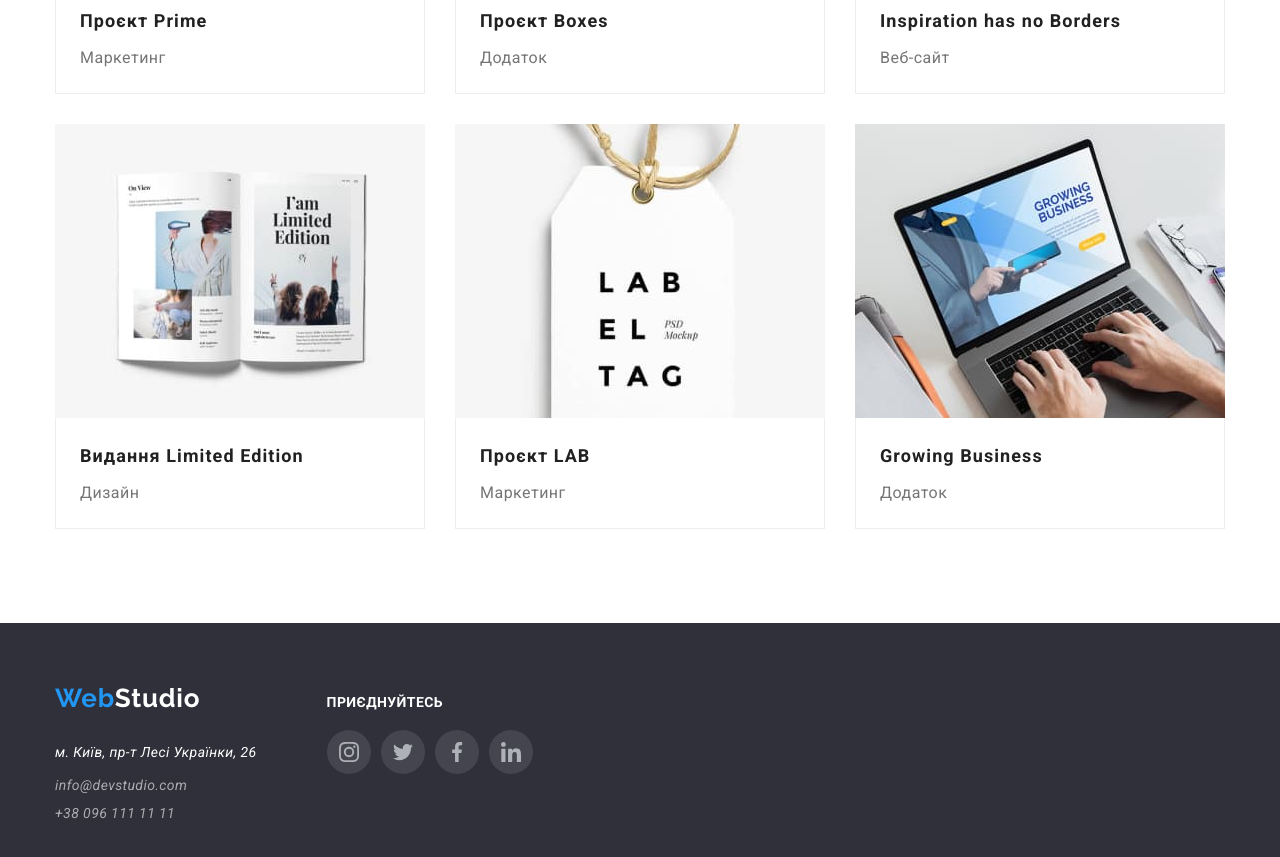
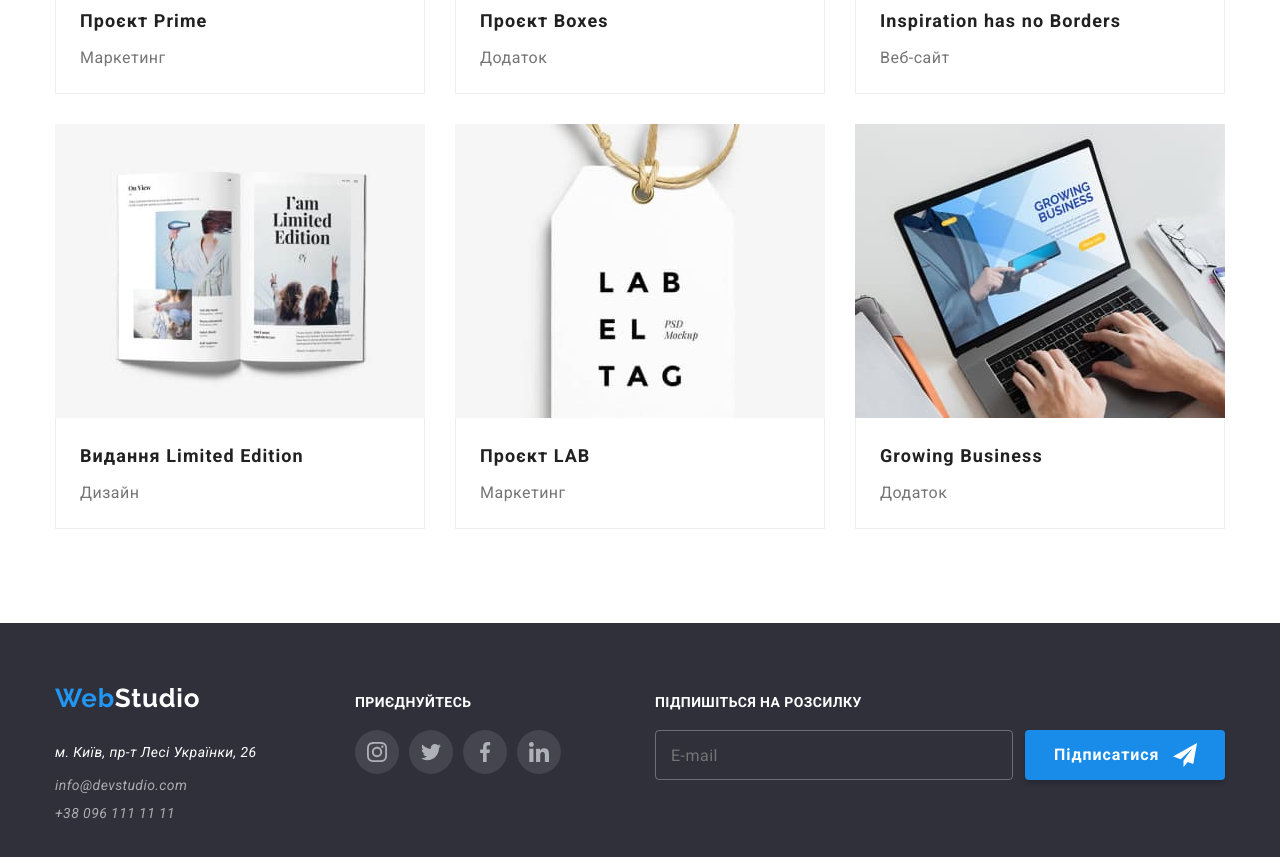
Before and after one commit to OksanaKosmak/goit-markup-hw-06-2023, a plain HTML site: page portfolio.html in a window 1280 px wide. Shown: the part 1015-1872 px from the top of the page. Drawn offline with nearby package versions, Linux system fonts and the light colour scheme.

Commit message:
зроблено розсилку у футері

```diff
--- a/css/styles.css
+++ b/css/styles.css
@@ -647,9 +647,10 @@ ul, ol {
     color: var(--accent-color);
 }
 
-.footer-inner {
+.footer-inner:not(:last-child) {
     display: flex;
     flex-direction: column;
+    width: 231px;
     margin-right: 70px;
 }
 
@@ -670,7 +671,7 @@ ul, ol {
 
 .social-list-footer {
     display: flex;
-    justify-content: center;
+    justify-content: flex-start;
     align-items: center;
     gap: 10px;
 }
--- a/portfolio.html
+++ b/portfolio.html
@@ -242,6 +242,18 @@
                      </li>
                  </ul>
               </div>
+              <div class="footer-inner">
+                <p class="form-footer-text">Підпишіться на розсилку</p>
+                <form class="footer-form">
+                    <input type="email" name="footer-email" required class="footer-form-input"   placeholder="E-mail">
+                    <div class="form-field-footer">
+                        <button type="submit" class="footer-form-submit">Підписатися</button>
+                        <svg class="footer-form-submit-icon">
+                            <use href="./images/sprite.svg#icon-icon-send" ></use>
+                        </svg>
+                    </div>
+                </form>
+            </div>
          </div>
      </footer>
 </body>
```
